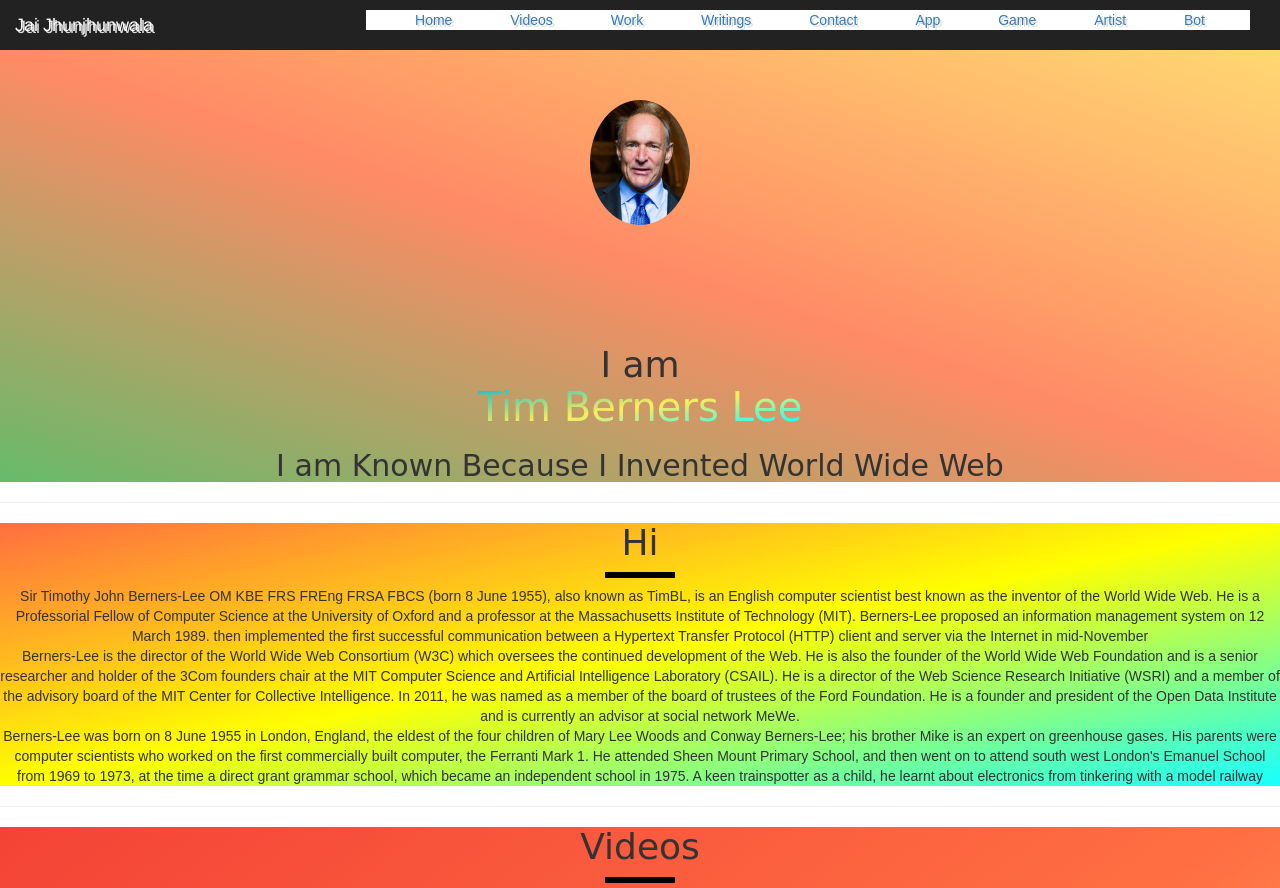
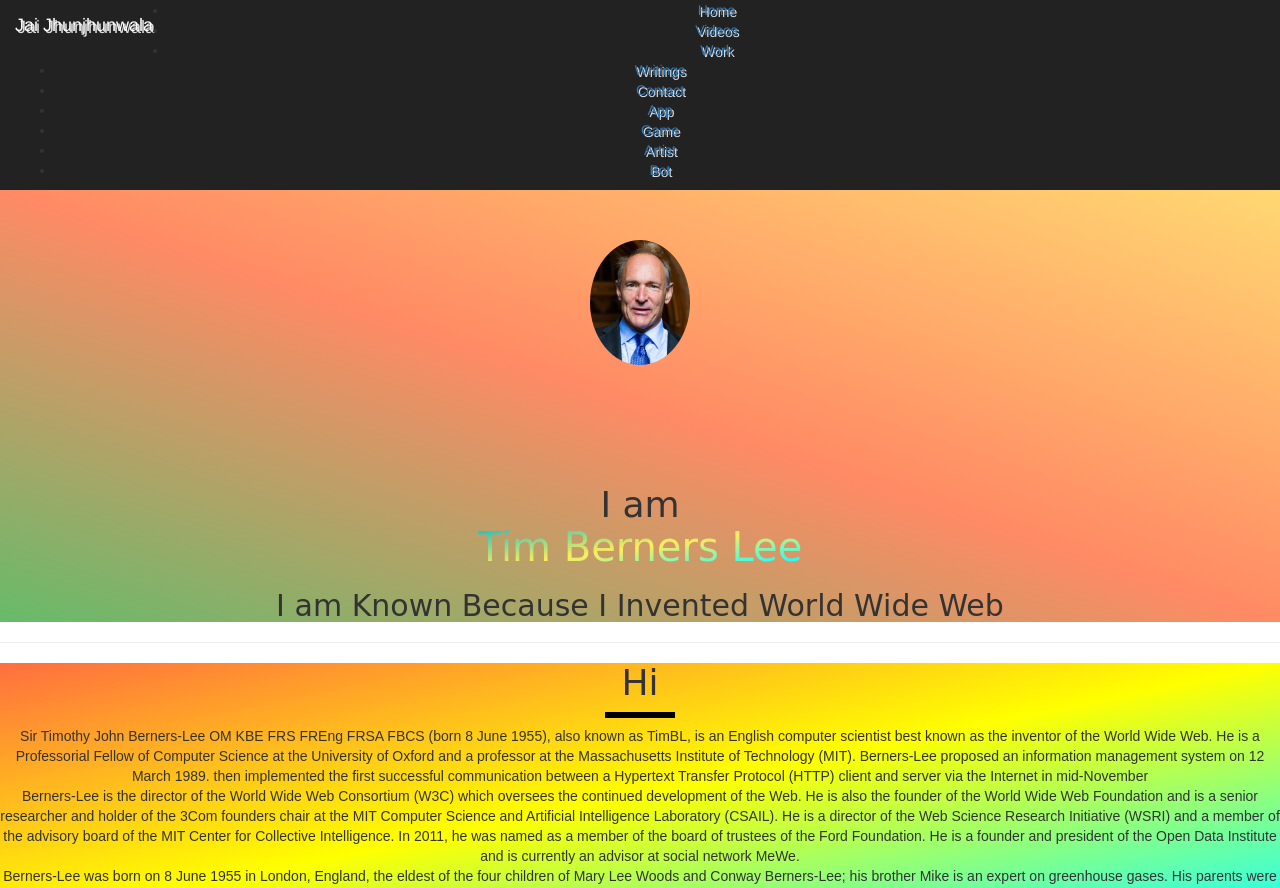
Before and after one commit to CuteJai1019/TimBlee, a plain HTML site: page index.html in a window 1280 px wide. Shown: the top 888 px of the page. Drawn offline with nearby package versions, Linux system fonts and the light colour scheme.

Commit message:
Update style.css

```diff
--- a/style.css
+++ b/style.css
@@ -38,24 +38,7 @@ p {
     margin: 8px auto;
 
 }
-.menu {
- background-color: white;
-    position: fixed;
-    top: 10px;
-    right: 30px;
-    list-style:none;
-    z-index: 10px;
-    cursor: pointer;
 
-}
-.lists {
-   display: inline;
-    font-family: 'Montserrat', sans-serif;
-
-    padding-left: 9px;
-    padding-right: 45px;
-
-}
 #videos {
     background-image: linear-gradient(to bottom right , #F44336,#FF7043,#FFF176);
     font-family: 'Hachi Maru Pop', cursive;
```
